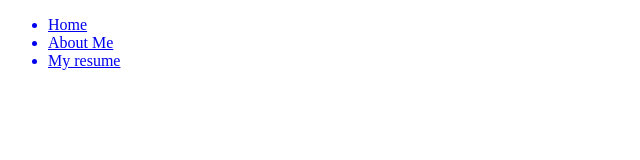
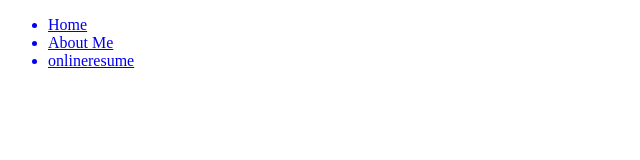
Before and after one commit to CCPS451875/CCPS451875.github.io, a plain HTML site: page index.html in a window 1280 px wide. Shown: the full height of the page, 0-640 px from the left. Drawn offline with Linux system fonts and the light colour scheme.

Commit message:
Update index.html

```diff
--- a/index.html
+++ b/index.html
@@ -9,7 +9,7 @@
       <ul>
         <a href="./index.html"><li>Home</li></a>
         <a href="./aboutme.html"><li>About Me</li></a>
-        <a href="./myresume.pdf" target="_blank"><li>My resume</li></a>
+        <a href="./onlineresume.pdf" target="_blank"><li>onlineresume</li></a>
         </ul>
        </nav>
    </header>
```
